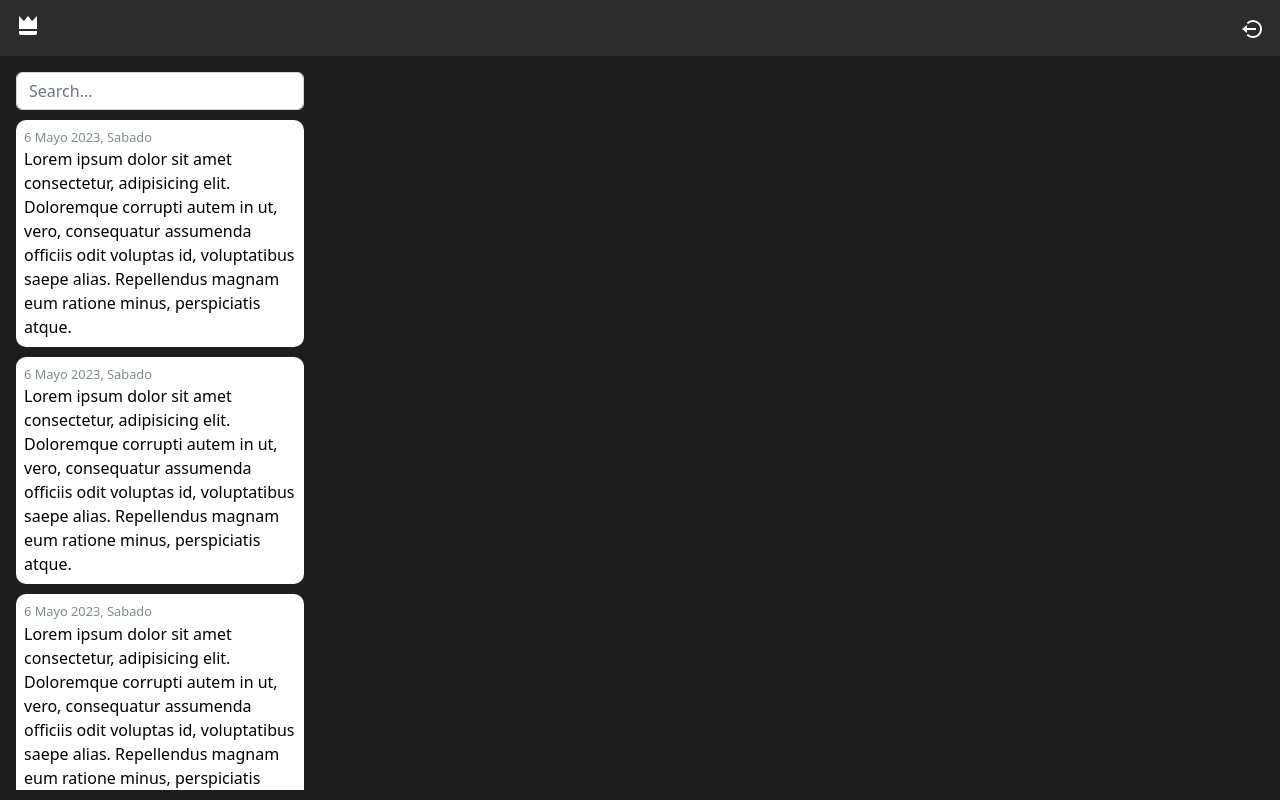
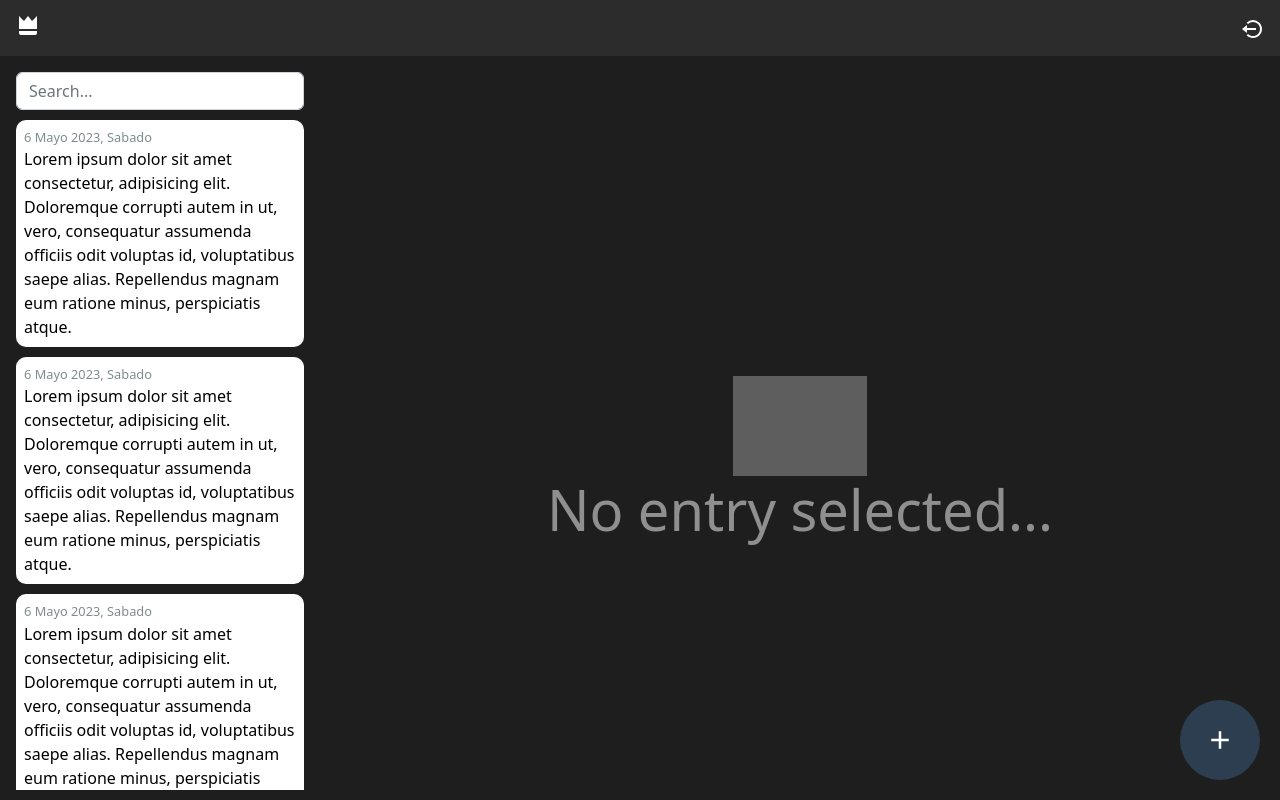
Before and after one commit to RdGez/VJS-Journal, a Vue app: page / in a window 1280 px wide. Both pictures are taken after a click on the button "Primary". Built offline with nearby package versions, Linux system fonts and the light colour scheme; grey boxes are pictures that could not be loaded.

Commit message:
feat(Fab): Add fab button component

```diff
--- /dev/null
+++ b/src/modules/daybook/components/Fab.vue
@@ -0,0 +1,22 @@
+<template>
+  <button class="btn btn-primary">
+    <img src="@/assets/plus.svg" alt="Add" width="30">
+  </button>
+</template>
+
+<script>
+export default {
+
+}
+</script>
+
+<style lang="scss" scoped>
+button {
+  border-radius: 100%;
+  bottom: 20px;
+  height: 80px;
+  position: fixed;
+  right: 20px;
+  width: 80px;
+}
+</style>
--- a/src/modules/daybook/views/NoEntrySelected.vue
+++ b/src/modules/daybook/views/NoEntrySelected.vue
@@ -5,10 +5,16 @@
       <h1 class="display-4">No entry selected...</h1>
     </div>
   </div>
+  <Fab />
 </template>
 
 <script>
-export default {};
+import { defineAsyncComponent } from 'vue';
+export default {
+  components: {
+    Fab: defineAsyncComponent(() => import('../components/Fab.vue'))
+  }
+};
 </script>
 
 <style lang="scss" scoped>
--- a/src/views/HomeView.vue
+++ b/src/views/HomeView.vue
@@ -11,7 +11,7 @@
 export default {
   methods: {
     goToDay() {
-      this.$router.push({ name: 'daybook' })
+      this.$router.push({ name: 'no-entry' })
     }
   }
 }
```
Also changed, not shown: src/assets/plus.svg (added).
